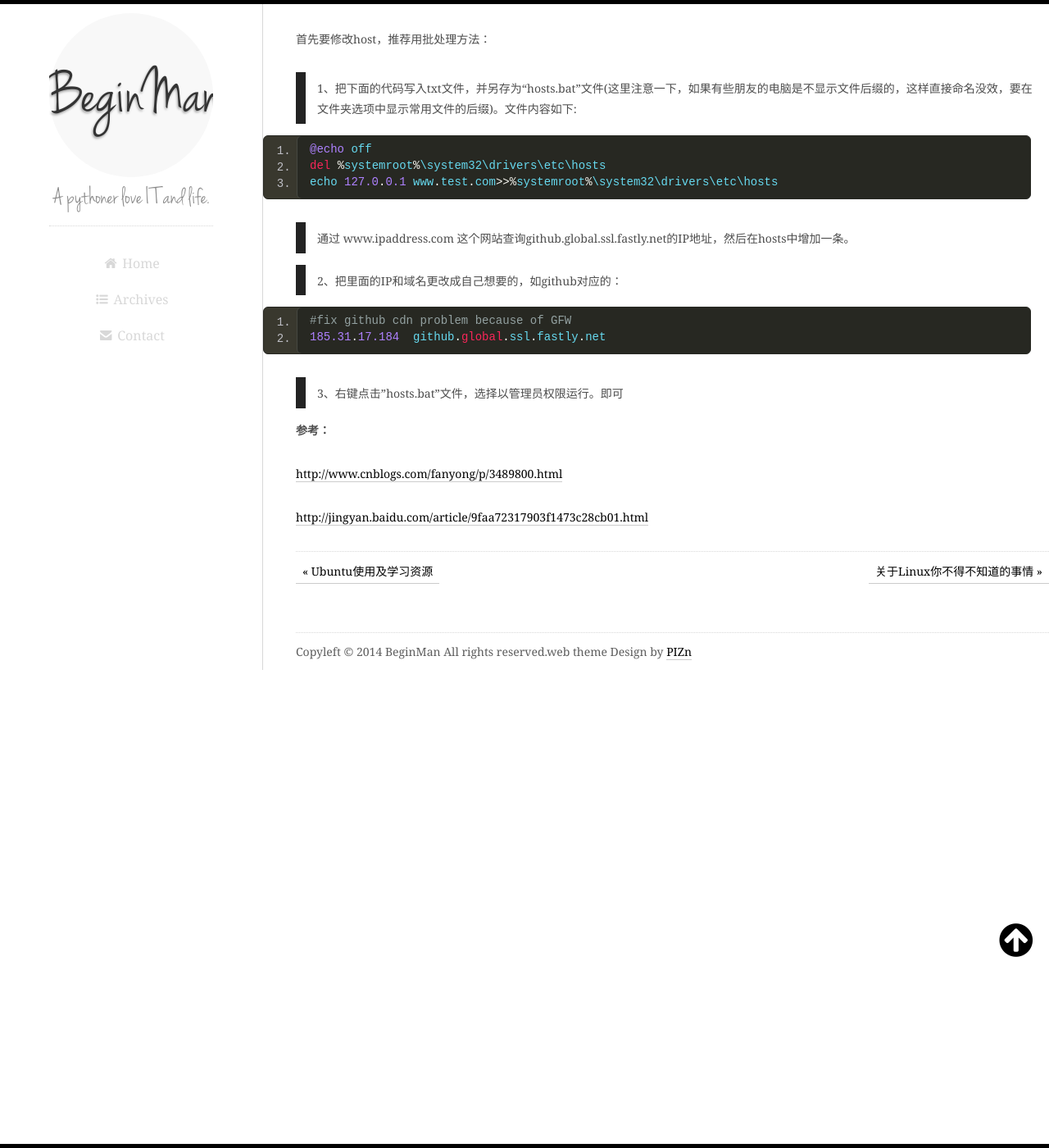
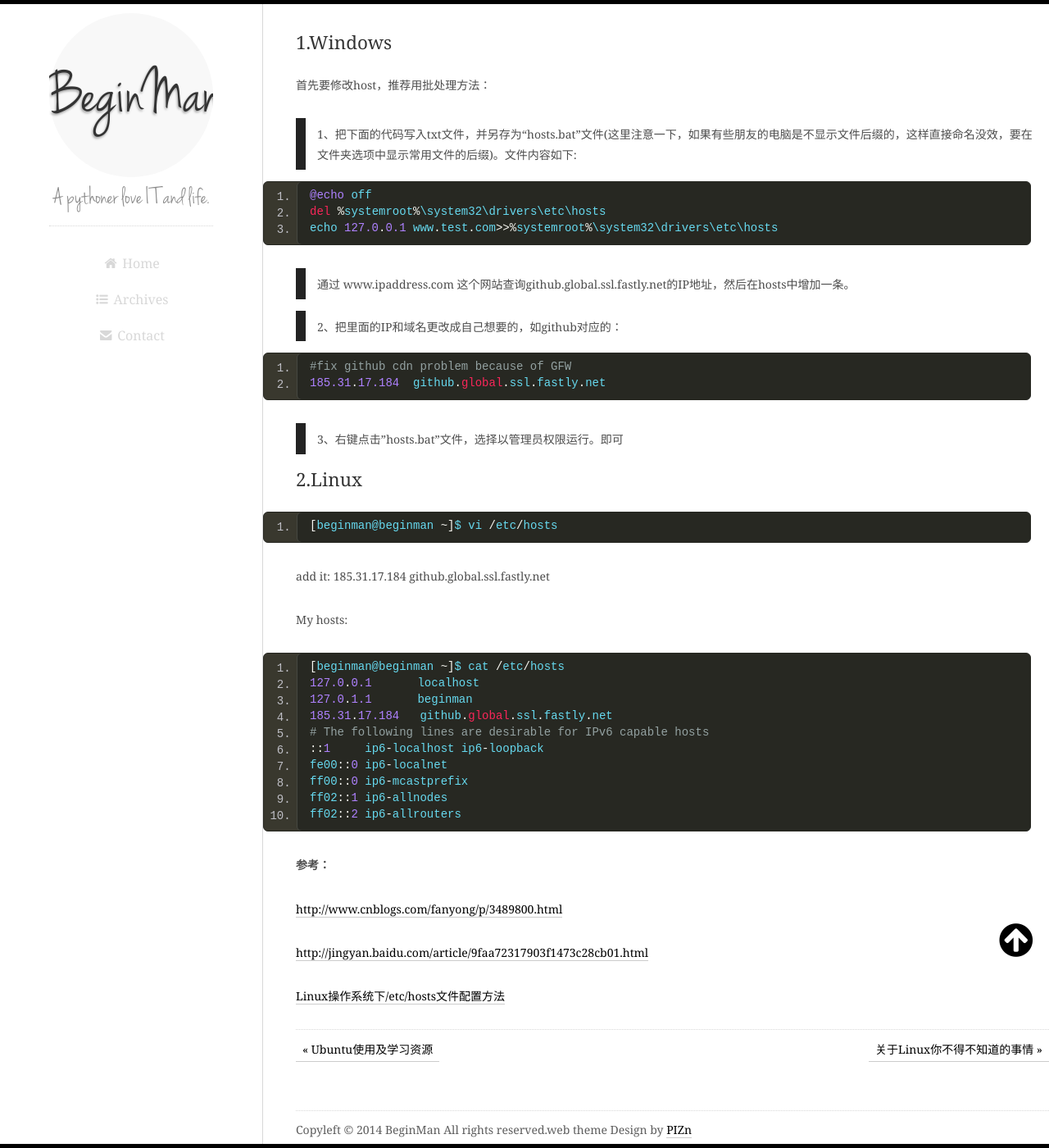
Before and after one commit to weiokx/beginman.github.com, a Jekyll site: the page built from _posts/2014-02-20-pool-github.md, in a window 1280 px wide and 1400 px high, scrolled down 283 px. Shown: the whole window at 82% size. Built offline with Jekyll 4.4.1, drawn with Linux system fonts in a browser that asks for light colours; Markdown is read by kramdown in place of the engine named in the settings; comment, search, counter and statistics services are not loaded.

Commit message:
modiffied github.md

```diff
--- a/_posts/2014-02-20-pool-github.md
+++ b/_posts/2014-02-20-pool-github.md
@@ -7,6 +7,7 @@ categories: Jekyll
 这篇Blog参考性的总结
 
 **方法如下：**
+##1.Windows
 
 首先要修改host，推荐用批处理方法：
 >1、把下面的代码写入txt文件，并另存为“hosts.bat”文件(这里注意一下，如果有些朋友的电脑是不显示文件后缀的，这样直接命名没效，要在文件夹选项中显示常用文件的后缀)。文件内容如下:
@@ -24,9 +25,31 @@ categories: Jekyll
 
 >3、右键点击”hosts.bat”文件，选择以管理员权限运行。即可
 
+##2.Linux
+
+	[beginman@beginman ~]$ vi /etc/hosts
+
+add it:     185.31.17.184   github.global.ssl.fastly.net
+
+My hosts:
+
+	[beginman@beginman ~]$ cat /etc/hosts
+	127.0.0.1	localhost
+	127.0.1.1	beginman
+	185.31.17.184   github.global.ssl.fastly.net
+	# The following lines are desirable for IPv6 capable hosts
+	::1     ip6-localhost ip6-loopback
+	fe00::0 ip6-localnet
+	ff00::0 ip6-mcastprefix
+	ff02::1 ip6-allnodes
+	ff02::2 ip6-allrouters
+
+
 
 **参考：**
 
 [http://www.cnblogs.com/fanyong/p/3489800.html](http://www.cnblogs.com/fanyong/p/3489800.html)
 
 [http://jingyan.baidu.com/article/9faa72317903f1473c28cb01.html](http://jingyan.baidu.com/article/9faa72317903f1473c28cb01.html)
+
+[Linux操作系统下/etc/hosts文件配置方法](http://os.51cto.com/art/200803/68170.htm)
```
